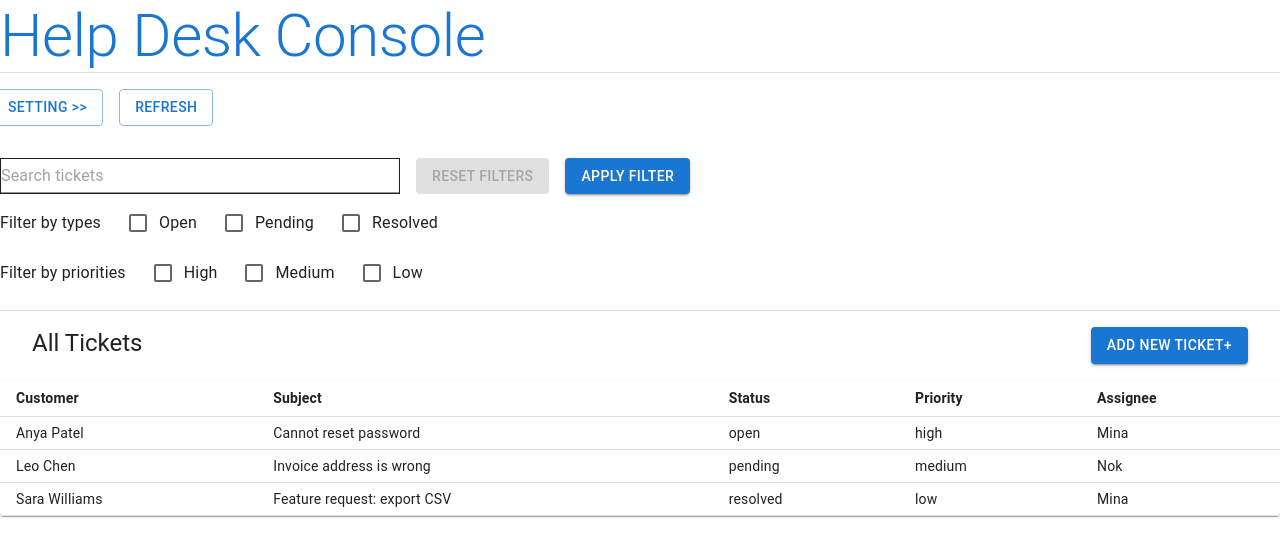
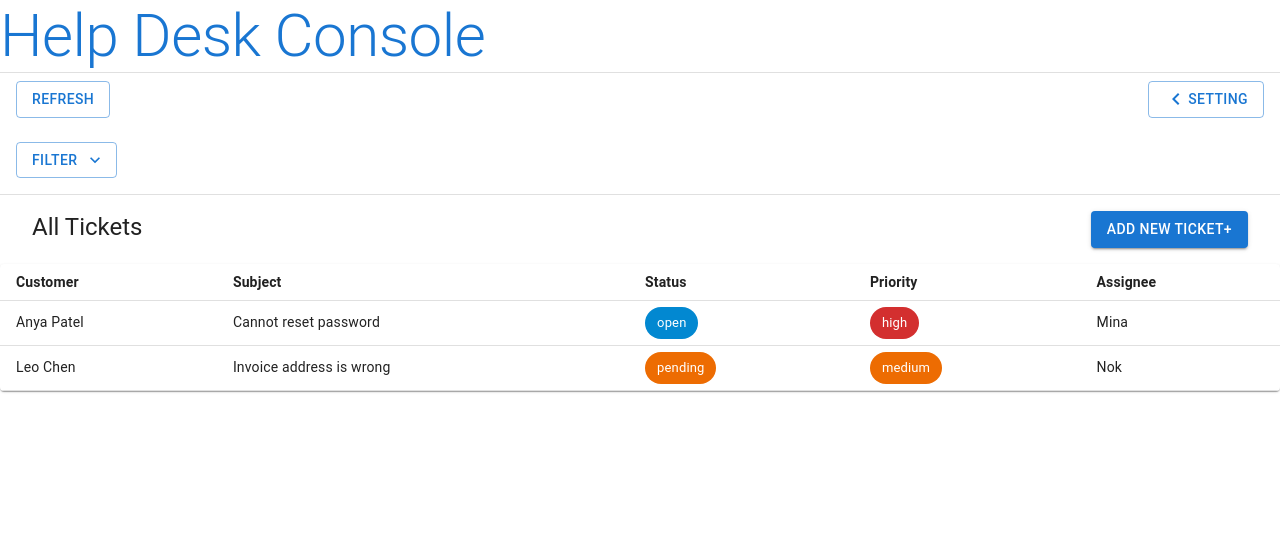
Before and after one commit to Vajrap/react-vibe-study, a Next.js app: page /homework-atom in a window 1280 px wide. Shown: the top 556 px of the page. Built offline with nearby package versions, Linux system fonts and the light colour scheme.

Commit message:
[WIP] phase 1

```diff
--- a/app/homework-atom/components/FilterSection.tsx
+++ b/app/homework-atom/components/FilterSection.tsx
@@ -5,24 +5,37 @@ import {
   Typography,
   FormControlLabel,
   Checkbox,
+  Collapse,
 } from "@mui/material";
-import { useRef } from "react";
+import KeyboardArrowDownIcon from "@mui/icons-material/KeyboardArrowDown";
+import { useRef, useState } from "react";
 import { useTicketContext } from "../context";
+import { TicketPriority, TicketStatus } from "../types";
+import { Close } from "@mui/icons-material";
 
 export default function FilterSection() {
   const {
-    statusFilter,
-    priorityFilter,
+    searchText,
+    statusFilter: appliedStatusFilter,
+    priorityFilter: appliedPriorityFilter,
     isApplyFilter,
     handleClearFilter: clearFilter,
-    handleStatusChecked,
-    handlePriorityChecked,
     applyFilter,
+    isFiltering,
+    showResolvedTickets,
   } = useTicketContext();
 
   const searchInput = useRef<HTMLInputElement | null>(null);
+  const [statusFilter, setStatusFilter] = useState<TicketStatus[]>([]);
+  const [priorityFilter, setPriorityFilter] = useState<TicketPriority[]>([]);
+  const [draftSearchText, setDraftSearchText] = useState(searchText);
+  const [openFilter, setOpenFilter] = useState(false);
 
   function handleClearFilter() {
+    setStatusFilter([]);
+    setPriorityFilter([]);
+    setDraftSearchText("");
+
     if (searchInput.current) {
       searchInput.current.value = "";
     }
@@ -31,17 +44,64 @@ export default function FilterSection() {
   }
 
   function handleApplyFilter() {
-    applyFilter(searchInput.current?.value ?? "");
+    applyFilter(searchInput.current?.value ?? "", statusFilter, priorityFilter);
   }
 
+  function toggleFilter<T>(previous: T[], target: T) {
+    return previous.includes(target)
+      ? previous.filter((item) => item !== target)
+      : [...previous, target];
+  }
+
+  function handleStatusChecked(target: TicketStatus) {
+    setStatusFilter((previous) => toggleFilter(previous, target));
+  }
+
+  function handlePriorityChecked(target: TicketPriority) {
+    setPriorityFilter((previous) => toggleFilter(previous, target));
+  }
+
+  function checkFilterDirty<T>(draft: T[], applied: T[]) {
     return (
-    <Stack direction={"column"} spacing={1}>
-      <Stack direction={"row"} spacing={2}>
+      draft.length !== applied.length ||
+      draft.some((item) => !applied.includes(item))
+    );
+  }
+
+  const isFilterDirty =
+    draftSearchText !== searchText ||
+    checkFilterDirty(statusFilter, appliedStatusFilter) ||
+    checkFilterDirty(priorityFilter, appliedPriorityFilter);
+
+  const isApplyDisabled = !isFilterDirty || isFiltering;
+
+  return (
+    <Stack direction={"column"} sx={{ paddingX: 2 }}>
+      <Stack direction={"row"}>
+        <Button
+          variant="outlined"
+          endIcon={
+            <KeyboardArrowDownIcon
+              sx={{
+                transform: openFilter ? "rotate(180deg)" : "rotate(0deg)",
+                transition: "transform 150ms ease",
+              }}
+            />
+          }
+          onClick={() => setOpenFilter((current) => !current)}
+        >
+          Filter
+        </Button>
+      </Stack>
+      <Collapse in={openFilter}>
+        <Stack direction={"column"} spacing={2} sx={{ paddingY: 2 }}>
           <Input
             placeholder="Search tickets "
             inputRef={searchInput}
+            onChange={(event) => setDraftSearchText(event.target.value)}
             sx={{ border: 1, width: "400px" }}
           />
+          <Stack direction={"row"} spacing={2}>
             <Button
               variant="contained"
               color="secondary"
@@ -55,12 +115,15 @@ export default function FilterSection() {
               variant="contained"
               color="primary"
               sx={{ maxWidth: 200 }}
+              disabled={isApplyDisabled}
             >
               Apply Filter
             </Button>
           </Stack>
-      <Stack direction={"row"} sx={{ alignItems: "center" }} spacing={2}>
+          {isFiltering ? <Typography>Updating...</Typography> : null}
+          <Stack direction={"column"} sx={{ alignItems: "flex-start" }}>
             <Typography>Filter by types</Typography>
+            <Stack direction={"row"}>
               <FormControlLabel
                 control={
                   <Checkbox
@@ -70,6 +133,7 @@ export default function FilterSection() {
                 }
                 label={"Open"}
               />
+
               <FormControlLabel
                 control={
                   <Checkbox
@@ -82,15 +146,23 @@ export default function FilterSection() {
               <FormControlLabel
                 control={
                   <Checkbox
+                    disabled={!showResolvedTickets}
                     onClick={() => handleStatusChecked("resolved")}
-              checked={statusFilter.includes("resolved")}
+                    checkedIcon={!showResolvedTickets ? <Close /> : undefined}
+                    checked={
+                      showResolvedTickets
+                        ? statusFilter.includes("resolved")
+                        : true
+                    }
                   />
                 }
                 label={"Resolved"}
               />
             </Stack>
-      <Stack direction={"row"} sx={{ alignItems: "center" }} spacing={2}>
+          </Stack>
+          <Stack direction={"column"} sx={{ alignItems: "flex-start" }}>
             <Typography>Filter by priorities</Typography>
+            <Stack direction={"row"}>
               <FormControlLabel
                 control={
                   <Checkbox
@@ -120,5 +192,8 @@ export default function FilterSection() {
               />
             </Stack>
           </Stack>
+        </Stack>
+      </Collapse>
+    </Stack>
   );
 }
--- a/app/homework-atom/components/HeaderSection.tsx
+++ b/app/homework-atom/components/HeaderSection.tsx
@@ -1,13 +1,12 @@
 import { Stack, Typography, Divider, Button } from "@mui/material";
 import { useState } from "react";
 import SettingDrawer from "./SettingDrawer";
+import { useTicketContext } from "../context";
+import { ChevronLeft } from "@mui/icons-material";
 
-export type HeaderProps = {
-  refresh: () => void;
-};
-
-export function Header(props: HeaderProps) {
+export function Header() {
   const [openSetting, setOpenSetting] = useState(false);
+  const { isRefreshing, lastRefreshTime, refresh } = useTicketContext();
 
   return (
     <Stack direction={"column"}>
@@ -15,18 +14,27 @@ export function Header(props: HeaderProps) {
         Help Desk Console
       </Typography>
       <Divider />
-      <Stack direction={"row"} spacing={2} sx={{ marginLeft: -1, paddingY: 2 }}>
+      <Stack
+        direction={"row"}
+        spacing={"auto"}
+        sx={{ paddingY: 1, paddingX: 2 }}
+      >
+        <Stack direction={"row"} sx={{ alignItems: "center" }} spacing={1}>
+          <Button onClick={refresh} variant="outlined" disabled={isRefreshing}>
+            Refresh
+          </Button>
+          {lastRefreshTime && (
+            <Typography>{`Last Refreshed Time: ${lastRefreshTime}`}</Typography>
+          )}
+        </Stack>
         <Button
           onClick={() => {
             setOpenSetting(true);
-            console.log(openSetting);
           }}
           variant="outlined"
         >
-          {`Setting >>`}
-        </Button>
-        <Button onClick={props.refresh} variant="outlined">
-          Refresh
+          <ChevronLeft />
+          {`Setting`}
         </Button>
       </Stack>
       <SettingDrawer open={openSetting} onClose={() => setOpenSetting(false)} />
--- a/app/homework-atom/components/TicketDetailModal.tsx
+++ b/app/homework-atom/components/TicketDetailModal.tsx
@@ -119,7 +119,7 @@ export default function TicketDetailModal(props: TicketDeatilModalProps) {
             type="submit"
             variant="contained"
           >
-          {props.ticket.type === "exist" ? "Update" : "Save"}
+            {props.ticket.type === "exist" ? "Update" : "Save"}
           </Button>
         </DialogActions>
       </FormContainer>
--- a/app/homework-atom/components/TicketList.tsx
+++ b/app/homework-atom/components/TicketList.tsx
@@ -1,4 +1,5 @@
 import {
+  Chip,
   Paper,
   Stack,
   Table,
@@ -7,21 +8,53 @@ import {
   TableContainer,
   TableHead,
   TableRow,
+  Typography,
 } from "@mui/material";
 import { useTicketContext } from "../context";
-import { Ticket } from "../types";
+import { Ticket, TicketPriority, TicketStatus } from "../types";
 
 export type TicketListProps = {
   setSelectedTicket: (ticket: Ticket) => void;
   onClose: () => void;
 };
 
+function stausChipColor(status: TicketStatus) {
+  switch (status) {
+    case "open":
+      return "info";
+    case "pending":
+      return "warning";
+    case "resolved":
+      return "success";
+  }
+}
+
+function priorityChipColor(priority: TicketPriority) {
+  switch (priority) {
+    case "high":
+      return "error";
+    case "medium":
+      return "warning";
+    case "low":
+      return "info";
+  }
+}
+
 export default function TicketList(props: TicketListProps) {
-  const { filteredTickets } = useTicketContext();
+  const { denseMode, filteredTickets, isFiltering } = useTicketContext();
+
+  if (isFiltering) {
+    return (
+      <Stack direction={"column"} sx={{ alignItems: "center", paddingTop: 20 }}>
+        <Typography variant="h5">Loading</Typography>
+        <Typography variant="h6">Please wait...</Typography>
+      </Stack>
+    );
+  }
 
   return (
     <TableContainer component={Paper}>
-      <Table size="small">
+      <Table size={denseMode ? "small" : "medium"}>
         <TableHead>
           <TableRow
             sx={{
@@ -48,8 +81,18 @@ export default function TicketList(props: TicketListProps) {
             >
               <TableCell>{ticket.customerName}</TableCell>
               <TableCell>{ticket.subject}</TableCell>
-              <TableCell>{ticket.status}</TableCell>
-              <TableCell>{ticket.priority}</TableCell>
+              <TableCell>
+                <Chip
+                  color={stausChipColor(ticket.status)}
+                  label={ticket.status}
+                ></Chip>
+              </TableCell>
+              <TableCell>
+                <Chip
+                  color={priorityChipColor(ticket.priority)}
+                  label={ticket.priority}
+                ></Chip>
+              </TableCell>
               <TableCell>{ticket.assignee}</TableCell>
             </TableRow>
           ))}
--- a/app/homework-atom/context.tsx
+++ b/app/homework-atom/context.tsx
@@ -4,8 +4,10 @@ import {
   ReactNode,
   SetStateAction,
   useContext,
+  useEffect,
   useMemo,
   useState,
+  useTransition,
 } from "react";
 import { initialTickets, Ticket, TicketPriority, TicketStatus } from "./types";
 
@@ -13,40 +15,77 @@ export const TicketContext = createContext<{
   allTickets: Ticket[];
   filteredTickets: Ticket[];
   setAllTickets: Dispatch<SetStateAction<Ticket[]>>;
+  searchText: string;
   statusFilter: TicketStatus[];
   priorityFilter: TicketPriority[];
   isApplyFilter: boolean;
   handleClearFilter: () => void;
-  handleStatusChecked: (target: TicketStatus) => void;
-  handlePriorityChecked: (target: TicketPriority) => void;
-  applyFilter: (searchText: string) => void;
+  applyFilter: (
+    searchText: string,
+    statusFilter: TicketStatus[],
+    priorityFilter: TicketPriority[],
+  ) => void;
+  isFiltering: boolean;
+  lastRefreshTime: string | null;
+  refresh: () => void;
+  denseMode: boolean;
+  setDenseMode: Dispatch<SetStateAction<boolean>>;
+  showResolvedTickets: boolean;
+  setShowResolvedTickets: Dispatch<SetStateAction<boolean>>;
+  refreshTimeInterval: number;
+  setRefreshTimeInterval: Dispatch<SetStateAction<number>>;
+  isRefreshing: boolean;
 } | null>(null);
+
+function formatTime(date: Date) {
+  return date.toLocaleTimeString("en-US", {
+    hour12: false,
+    hour: "2-digit",
+    minute: "2-digit",
+    second: "2-digit",
+  });
+}
 
 export function TicketProvider({ children }: { children: ReactNode }) {
   const [allTickets, setAllTickets] = useState<Ticket[]>(initialTickets);
   const [statusFilter, setStatusFilter] = useState<TicketStatus[]>([]);
   const [priorityFilter, setPriorityFilter] = useState<TicketPriority[]>([]);
-  const [appliedStatusFilter, setAppliedStatusFilter] = useState<
-    TicketStatus[]
-  >([]);
-  const [appliedPriorityFilter, setAppliedPriorityFilter] = useState<
-    TicketPriority[]
-  >([]);
   const [searchText, setSearchText] = useState("");
   const [isApplyFilter, setIsApplyFilter] = useState<boolean>(false);
+  const [, startTransition] = useTransition();
+  const [isFiltering, setIsFiltering] = useState(false);
+  const [lastRefreshTime, setLastRefreshTime] = useState<string | null>(null);
+  const [isRefreshing, setIsRefreshing] = useState(false);
+  const [denseMode, setDenseMode] = useState(true);
+  const [showResolvedTickets, setShowResolvedTickets] = useState(false);
+  const [refreshTimeInterval, setRefreshTimeInterval] = useState(30);
 
-  const showAllStatus = appliedStatusFilter.length === 0;
-  const showAllPriority = appliedPriorityFilter.length === 0;
+  useEffect(() => {
+    const id = setInterval(() => {
+      refresh();
+    }, refreshTimeInterval * 1000);
+
+    return () => {
+      clearInterval(id);
+    };
+  }, [refreshTimeInterval]);
+
+  const showAllStatus = statusFilter.length === 0;
+  const showAllPriority = priorityFilter.length === 0;
 
   const filteredTickets = useMemo(() => {
     const normalizedSearchText = searchText.toLowerCase();
 
     return allTickets.filter((ticket) => {
+      const matchesSetting = showResolvedTickets
+        ? true
+        : ticket.status !== "resolved";
+
       const matchesStatus =
-        showAllStatus || appliedStatusFilter.includes(ticket.status);
+        showAllStatus || statusFilter.includes(ticket.status);
 
       const matchesPriority =
-        showAllPriority || appliedPriorityFilter.includes(ticket.priority);
+        showAllPriority || priorityFilter.includes(ticket.priority);
 
       const matchesSearch =
         normalizedSearchText === "" ||
@@ -57,45 +96,52 @@ export function TicketProvider({ children }: { children: ReactNode }) {
           note.toLowerCase().includes(normalizedSearchText),
         );
 
-      return matchesStatus && matchesPriority && matchesSearch;
+      return (
+        matchesSetting && matchesStatus && matchesPriority && matchesSearch
+      );
     });
   }, [
     allTickets,
-    appliedPriorityFilter,
-    appliedStatusFilter,
+    priorityFilter,
     searchText,
+    showResolvedTickets,
     showAllPriority,
     showAllStatus,
+    statusFilter,
   ]);
 
   function handleClearFilter() {
     setStatusFilter([]);
     setPriorityFilter([]);
-    setAppliedStatusFilter([]);
-    setAppliedPriorityFilter([]);
     setSearchText("");
     setIsApplyFilter(false);
   }
 
-  function toggleFilter<T>(previous: T[], target: T) {
-    return previous.includes(target)
-      ? previous.filter((item) => item !== target)
-      : [...previous, target];
+  function applyFilter(
+    nextSearchText: string,
+    nextStatusFilter: TicketStatus[],
+    nextPriorityFilter: TicketPriority[],
+  ) {
+    setIsFiltering(true);
+
+    setTimeout(() => {
+      startTransition(() => {
+        setStatusFilter(nextStatusFilter);
+        setPriorityFilter(nextPriorityFilter);
+        setSearchText(nextSearchText);
+        setIsApplyFilter(true);
+        setIsFiltering(false);
+      });
+    }, 1000);
   }
 
-  function handleStatusChecked(target: TicketStatus) {
-    setStatusFilter((previous) => toggleFilter(previous, target));
-  }
+  function refresh() {
+    setIsRefreshing(true);
 
-  function handlePriorityChecked(target: TicketPriority) {
-    setPriorityFilter((previous) => toggleFilter(previous, target));
-  }
-
-  function applyFilter(nextSearchText: string) {
-    setAppliedStatusFilter(statusFilter);
-    setAppliedPriorityFilter(priorityFilter);
-    setSearchText(nextSearchText);
-    setIsApplyFilter(true);
+    setTimeout(() => {
+      setLastRefreshTime(formatTime(new Date()));
+      setIsRefreshing(false);
+    }, 1000);
   }
 
   return (
@@ -104,13 +150,22 @@ export function TicketProvider({ children }: { children: ReactNode }) {
         allTickets,
         setAllTickets,
         filteredTickets,
+        searchText,
         statusFilter,
         priorityFilter,
         isApplyFilter,
         handleClearFilter,
-        handleStatusChecked,
-        handlePriorityChecked,
         applyFilter,
+        isFiltering,
+        lastRefreshTime,
+        refresh,
+        denseMode,
+        setDenseMode,
+        showResolvedTickets,
+        setShowResolvedTickets,
+        refreshTimeInterval,
+        setRefreshTimeInterval,
+        isRefreshing,
       }}
     >
       {children}
--- a/app/homework-atom/page.tsx
+++ b/app/homework-atom/page.tsx
@@ -9,21 +9,19 @@ import { TicketProvider } from "./context";
 import TicketDetailModal from "./components/TicketDetailModal";
 import TicketList from "./components/TicketList";
 
+const DOCUMENT_DEFAULT_TITLE = "Homework";
+
 export default function HomeWorkPage() {
   const [selectedTicket, setSelectedTicket] = useState<Ticket | null>(null);
   const [isAddNewTicket, setIsAddNewTicket] = useState(false);
 
-  const [, setRefresher] = useState<number>(0);
-
-  function refresh() {
-    setRefresher((current) => current + 1);
-  }
-
   function handleSelectTicket(ticket: Ticket) {
+    document.title = ticket.subject;
     setSelectedTicket(ticket);
   }
 
   function handleCloseSelectedTicket() {
+    document.title = DOCUMENT_DEFAULT_TITLE;
     setSelectedTicket(null);
   }
 
@@ -35,7 +33,7 @@ export default function HomeWorkPage() {
           sx={{ minHeight: "100vh", width: "100%" }}
           spacing={2}
         >
-          <Header refresh={refresh} />
+          <Header />
           <FilterSection />
           <Divider />
           <Stack direction={"row"} spacing={"auto"} sx={{ paddingX: 4 }}>
```
Also changed, not shown: app/homework-atom/components/SettingDrawer.tsx (+77 -2 lines), app/homework-atom/layout.tsx (added, +13 -0 lines). Lines whose indentation alone changed are shown as unchanged.
